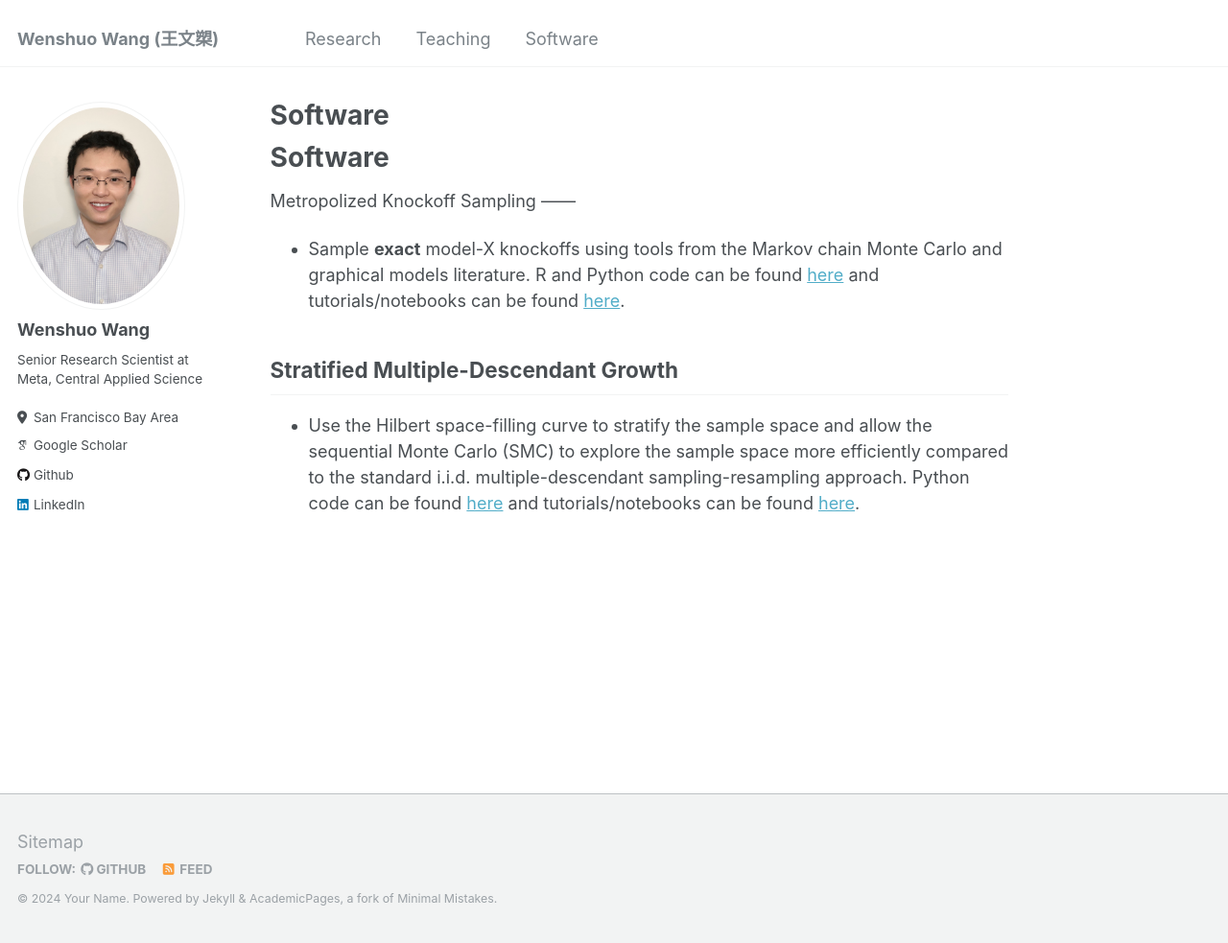
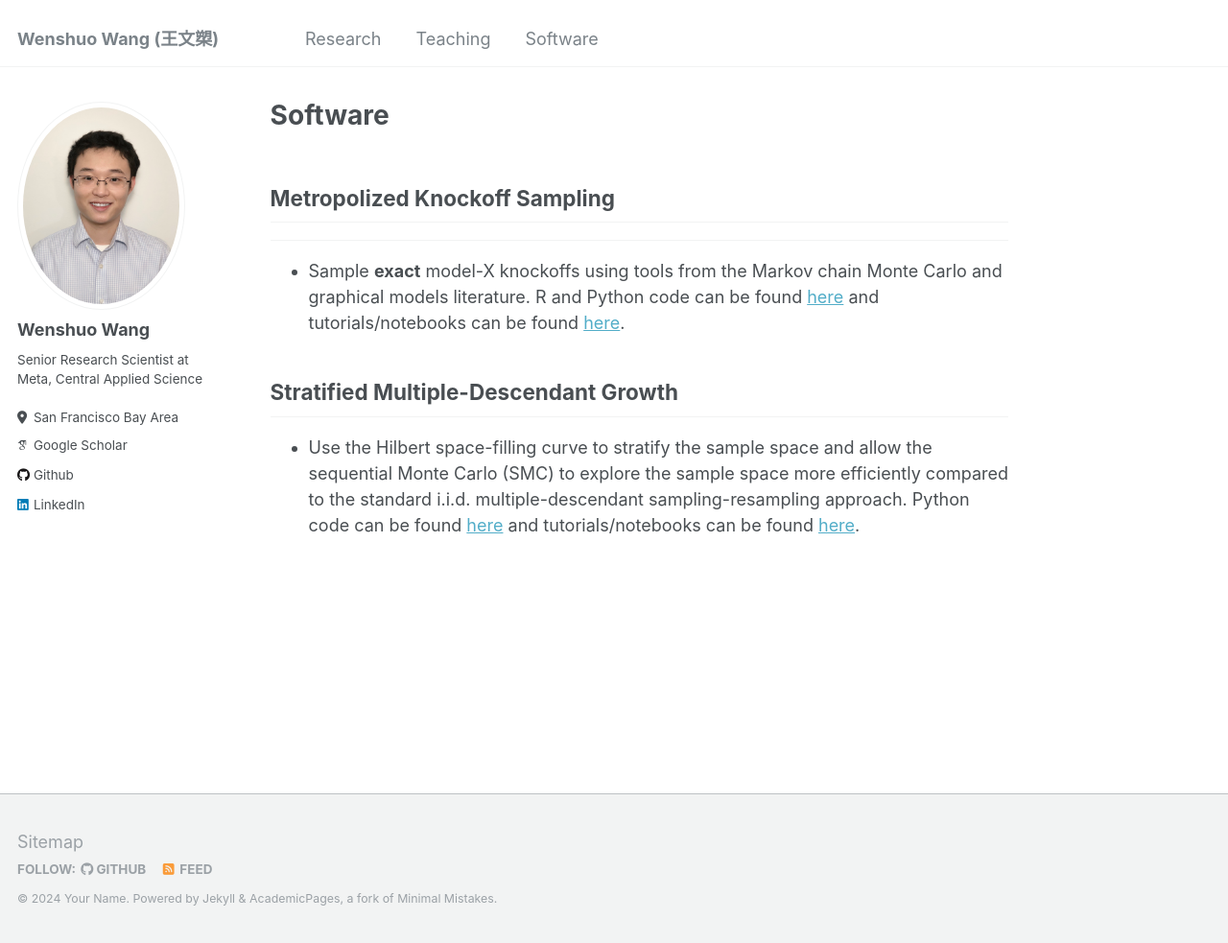
Before and after one commit to wenshuow/wenshuow.github.io, a Jekyll site: the page built from _pages/software.md, in a window 1280 px wide and 983 px high. Shown: the whole window at 96% size. Built offline with Jekyll 4.4.1, drawn with Linux system fonts in a browser that asks for light colours; some web fonts are replaced.

Commit message:
Update software.md

```diff
--- a/_pages/software.md
+++ b/_pages/software.md
@@ -3,10 +3,7 @@ permalink: /software/
 title: "Software"
 author_profile: true
 ---
-
-Software
-======
-Metropolized Knockoff Sampling
+## Metropolized Knockoff Sampling
 ------
 <ul>
   <li class="info"><p>
@@ -14,8 +11,7 @@ Metropolized Knockoff Sampling
 </p></li>
 </ul>
 
-Stratified Multiple-Descendant Growth
-------
+## Stratified Multiple-Descendant Growth
 <ul>
   <li class="info"><p>
   Use the Hilbert space-filling curve to stratify the sample space and allow the sequential Monte Carlo (SMC) to explore the sample space more efficiently compared to the standard i.i.d. multiple-descendant sampling-resampling approach. Python code can be found <a href="https://github.com/JunLiuLab/smg" target="_blank" title="Stratified Multiple-Descendant Growth: GitHub page">here</a> and tutorials/notebooks can be found <a href="http://wenshuow.github.io/smg" target="_blank" title="Stratified Multiple-Descendant Growth Tutorial">here</a>.
```
